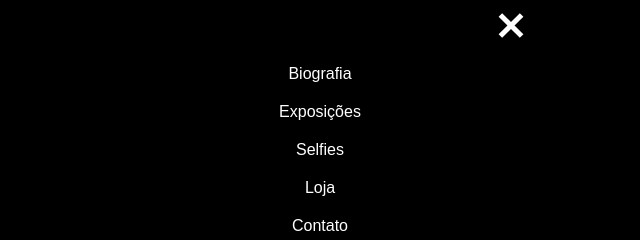
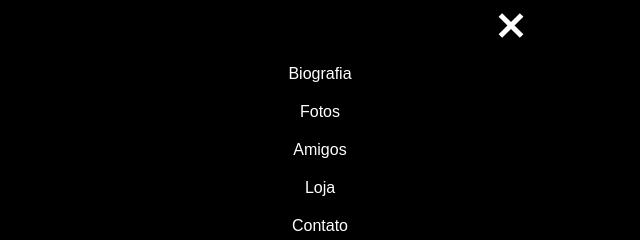
Before and after one commit to jackcielf/projects-HTML-CSS-JS, a plain HTML site: page menu/index.html in a window 1280 px wide. Both pictures are taken after a click on the element 1145 px from the left and 25 px from the top of the page. Shown: the top 240 px of the page, 635-1275 px from the left. Drawn offline with Linux system fonts and the light colour scheme.

Commit message:
Update index.html

```diff
--- a/menu/index.html
+++ b/menu/index.html
@@ -6,7 +6,7 @@
     <meta charset="UTF-8">
     <meta http-equiv="X-UA-Compatible" content="IE=edge">
     <meta name="viewport" content="width=device-width, initial-scale=1.0">
-    <title>Document</title>
+    <title>Menu</title>
 </head>
 
 <body>
@@ -20,10 +20,10 @@
                 <li>Biografia</li>
             </a>
             <a href="" id="item2" class="itens">
-                <li>Exposições</li>
+                <li>Fotos</li>
             </a>
             <a href="" id="item3" class="itens">
-                <li>Selfies</li>
+                <li>Amigos</li>
             </a>
             <a href="" id="item4" class="itens">
                 <li>Loja</li>
```
